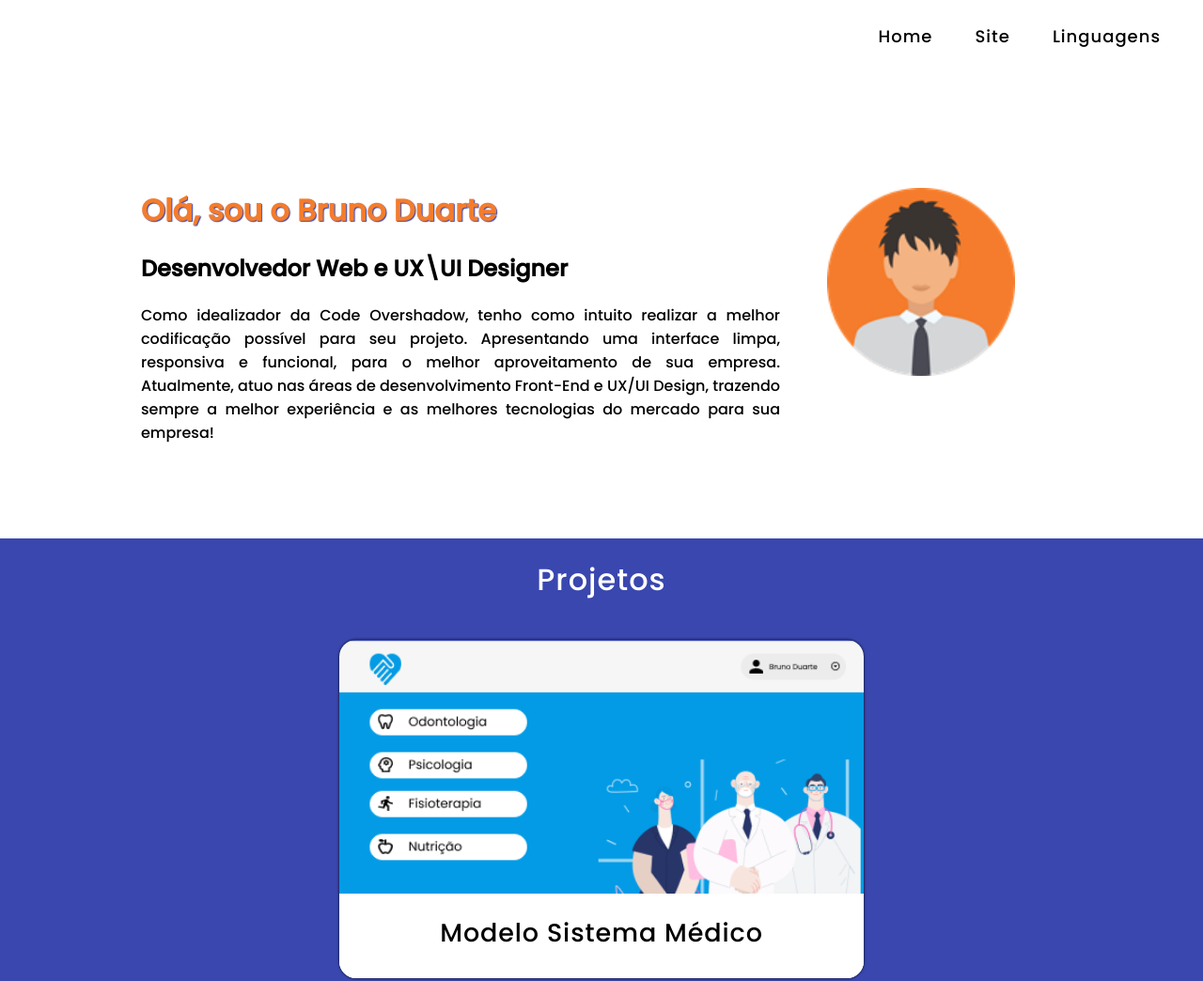
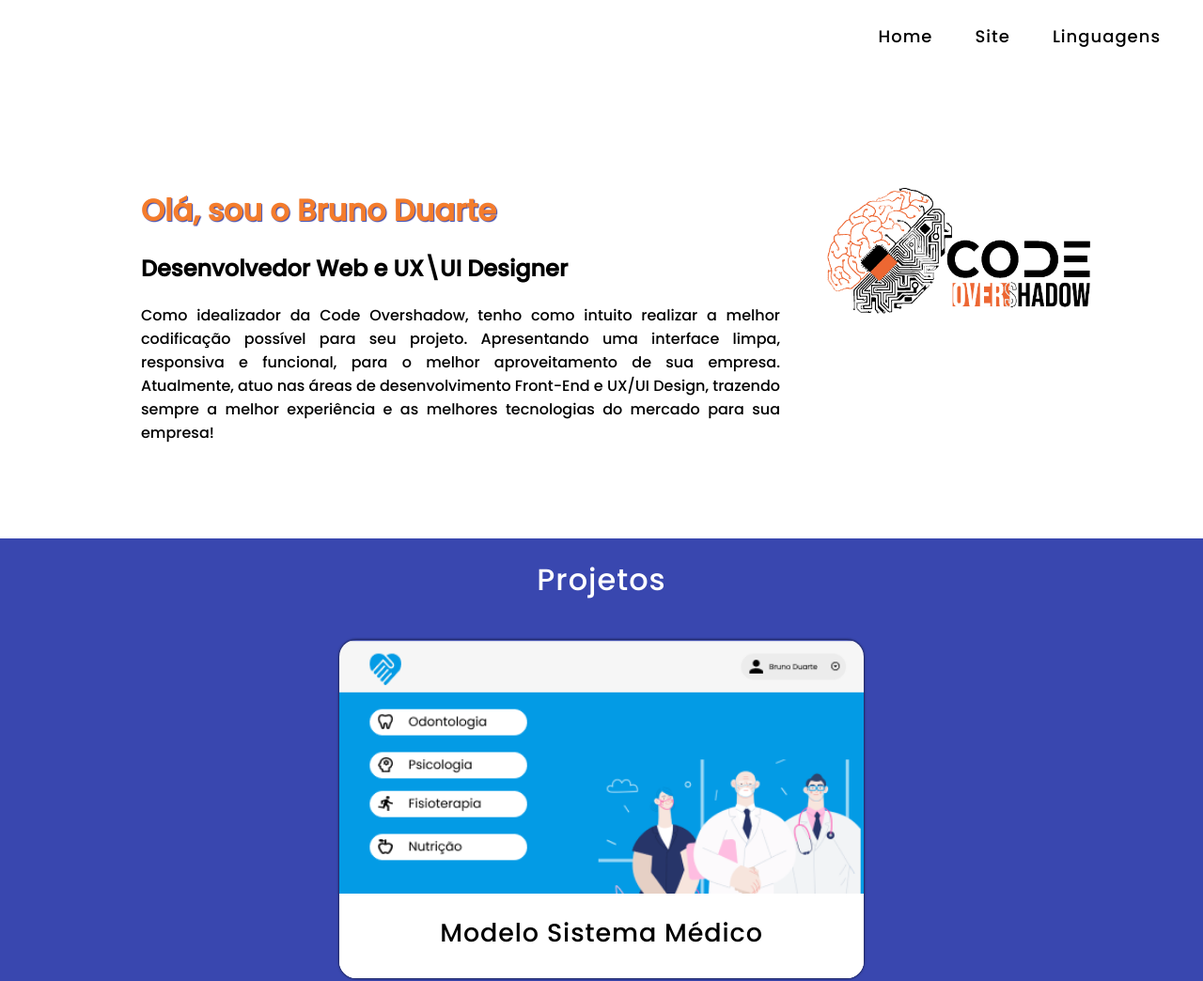
Before and after one commit to Brunodkali/PortfolioPessoal, a plain HTML site: page index.html in a window 1280 px wide. Shown: the top 1044 px of the page at 94% size. Drawn offline with Linux system fonts and the light colour scheme.

Commit message:
Add files via upload

```diff
--- a/index.html
+++ b/index.html
@@ -4,6 +4,7 @@
     <meta charset="UTF-8">
     <meta http-equiv="X-UA-Compatible" content="IE=edge">
     <meta name="viewport" content="width=device-width, initial-scale=1.0">
+    <link rel="shortcut icon" href="/img/wwArtboard 1.png" type="image/x-icon" />
     <link rel="stylesheet" href="css/style.css">
     <link rel="preconnect" href="https://fonts.googleapis.com">
     <link rel="preconnect" href="https://fonts.gstatic.com" crossorigin>
@@ -33,7 +34,7 @@
         </div>
         <div class="alinhar-img">
             <div class="imagem">
-                <img src="/img/perfil.png" style="height: 200px">
+                <img src="img/wwAsset_1-removebg-preview.png" width="280px" alt="LOGO">
             </div>
         </div>
     </div>
```
Also changed, not shown: img/wwArtboard 1.png (added), img/wwAsset 1.jpg (added), img/wwAsset_1-removebg-preview.png (added).
